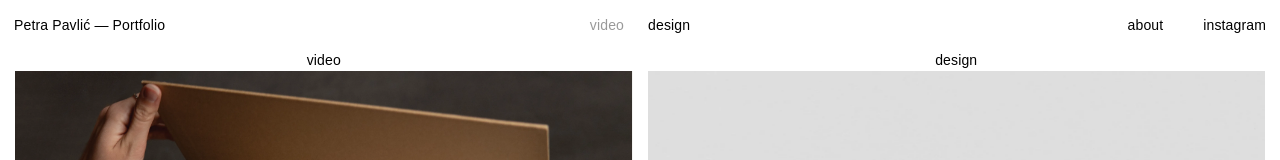
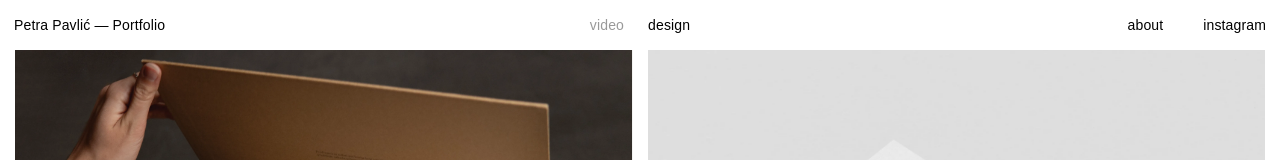
Before and after one commit to pjeropavlic3/web-portfolio, a React (Vite) app: page / in a window 1280 px wide. Shown: the top 160 px of the page. Built offline with nearby package versions, Linux system fonts and the light colour scheme; a small style sheet from the web is missing.

Commit message:
Update portfolio

```diff
--- a/src/app/App.tsx
+++ b/src/app/App.tsx
@@ -634,25 +634,6 @@ function HomePage({
 
   <main id="work" className="pt-[50px]">
   <div className="grid grid-cols-1 md:grid-cols-2 gap-x-[15px] px-[14px] md:px-[15px]">
-
-  <button
-    onClick={() => setActiveCategory("video")}
-    className="text-[14px] text-black cursor-pointer"
-    style={FONT}
-  >
-    video
-  </button>
-
-  <button
-    onClick={() => setActiveCategory("design")}
-    className="text-[14px] text-black cursor-pointer"
-    style={FONT}
-  >
-    design
-  </button>
-</div>
-
-  <div className="grid grid-cols-1 md:grid-cols-2 gap-x-[15px] px-[14px] md:px-[15px]">
           <div className="flex flex-col">
             {left.map((p) => (
               <ProjectBlock
```
